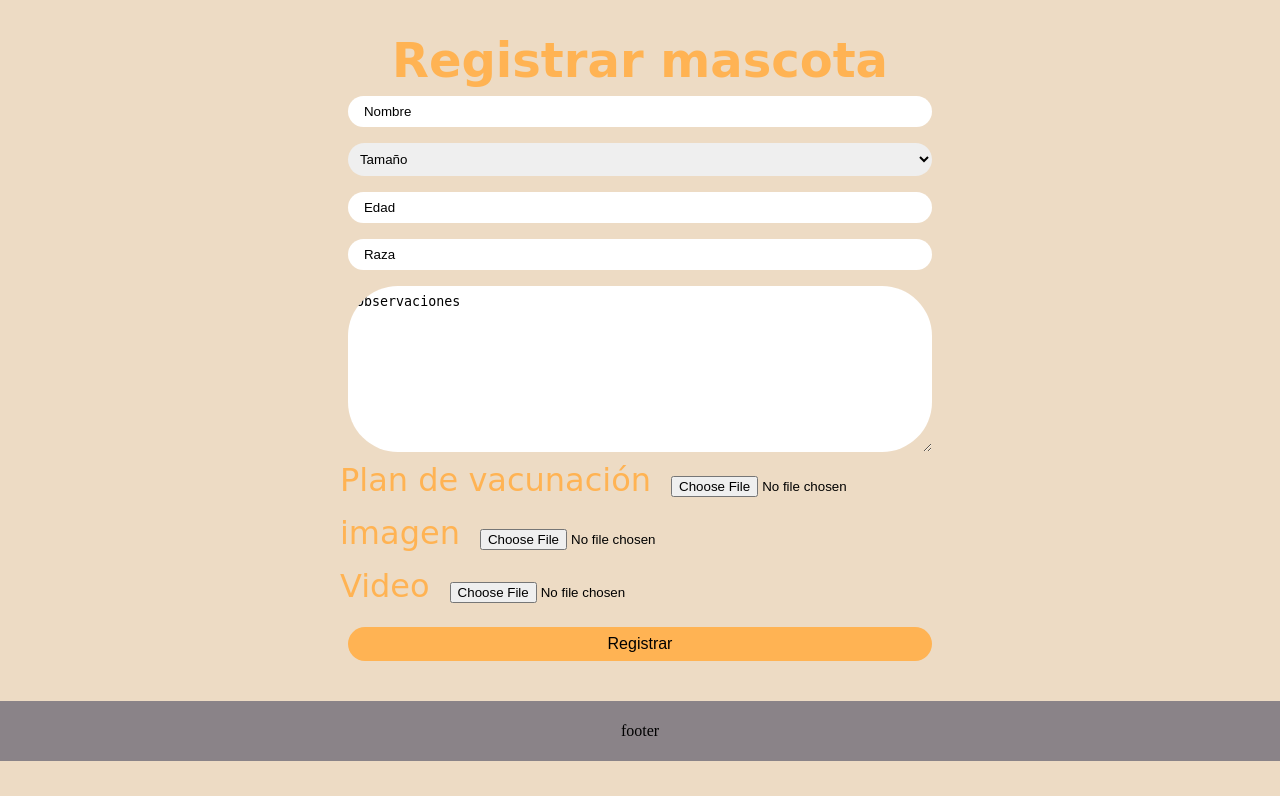
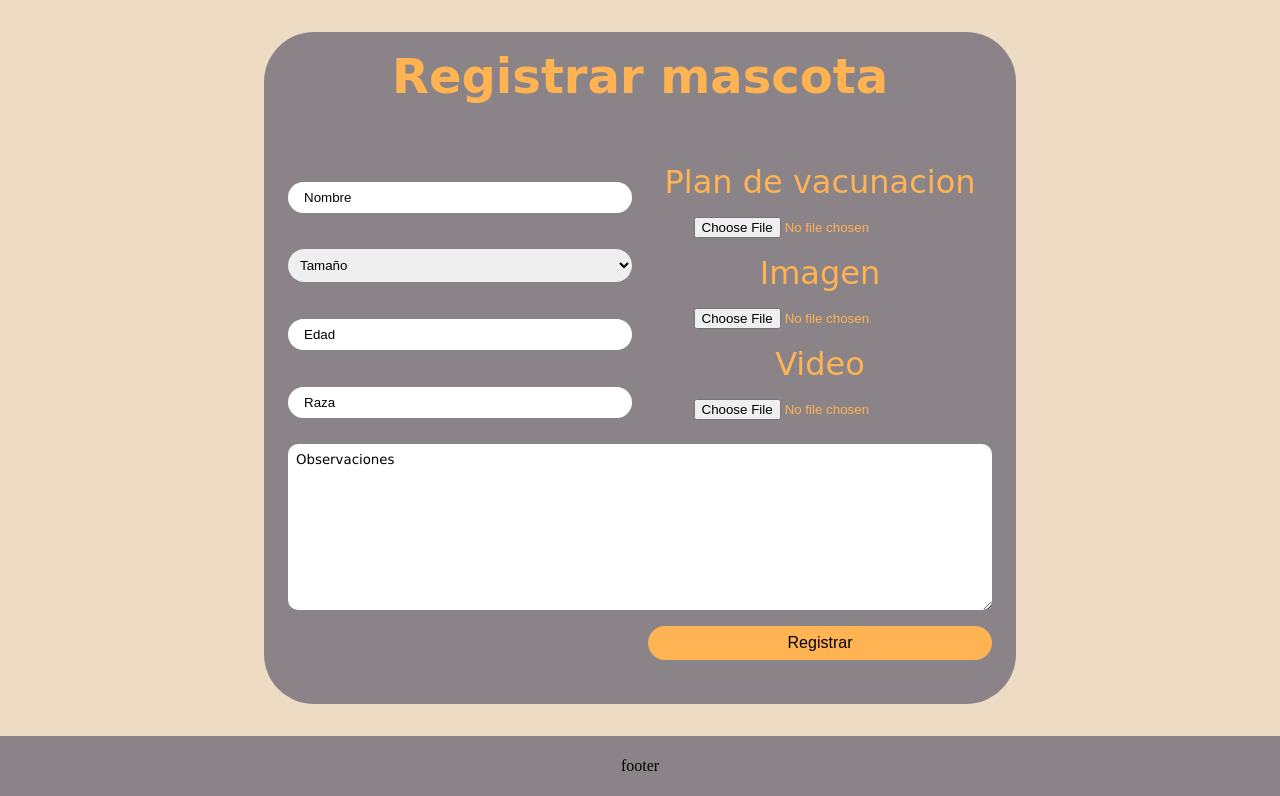
Before and after one commit to ImTobillo/PetHero, a PHP site: page /view/crear-mascota.html in a window 1280 px wide. Shown: the part 162-958 px from the top of the page. Before the commit the page ends 923 px from the top, so only its background shows below. Run offline with PHP 8.4, Linux system fonts and the light colour scheme; some web fonts are replaced.

Commit message:
cambios crear-mascota

```diff
--- a/css/crear-mascota.css
+++ b/css/crear-mascota.css
@@ -1,3 +1,50 @@
 .contenedor-form{
+    display: grid;
+    justify-content: center;
+    background-color: #8a8388;
+    border-radius: 50px;
+    padding: 1rem;
+    width: 45rem;
+    height: 40rem;
+}
 
+.form{
+    grid-template-columns: 1fr 1fr;
 }
+
+label{
+    display: block;
+    text-align: center;
+}
+
+.selector-tamaño{
+    grid-column: 1/2;
+    grid-row: 2/3;
+}
+
+.input-edad{
+    grid-column: 1/2;
+    grid-row: 3/4;
+}
+
+.input-raza{
+    grid-row: 4/5;
+    grid-column: 1/2;
+}
+.input-obs{
+    grid-column: 1/3;
+    grid-row: 5/6;
+    border-radius: 10px;
+    font-family: 'Lucida Sans', 'Lucida Sans Regular', 'Lucida Grande', 'Lucida Sans Unicode';
+}
+
+.input-images{
+    grid-row: 1/5;
+}
+
+.button{
+    grid-row: 6/7;
+    grid-column: 2/3;
+    justify-self:stretch;
+    align-self: stretch;
+}
--- a/view/crear-mascota.html
+++ b/view/crear-mascota.html
@@ -6,6 +6,7 @@
     <meta name="viewport" content="width=device-width, initial-scale=1.0">
     <link href="https://fonts.googleapis.com/css2?family=Dokdo&display=swap" rel="stylesheet">
     <link rel="stylesheet" href="../css/basic.css">
+    <link rel="stylesheet" href="../css/crear-mascota.css">
     <title>PetHero</title>
 </head>
 <body>
@@ -33,20 +34,19 @@
                     <option value="3">Grande</option>
 
                 </select>
-                <input class="input-edad" type="number" placeholder="Edad" require>
+                <input class="input-edad" type="number" placeholder="Edad" require min="0" max="20">
                 <input class="input-raza" type="text" placeholder="Raza" require>
                 <textarea class="input-obs" name="observaciones" id="1" cols="30" rows="10">Observaciones</textarea>
-                <div class="input-image">
-                    <label>Plan de vacunación</label>
+                <div class="input-images">
+                    <label>Plan de vacunacion
                     <input accept="image/png,image/jpeg" type="file" required>
-                </div>
-                <div class="input-image">
-                    <label>imagen</label>
-                    <input accept="image/png,image/jpeg" type="file" required>
-                </div>
-                <div class="input-image">
-                    <label>Video</label>
-                    <input accept="video/*" type="file" required>
+                    </label>
+                    <label>Imagen
+                    <input class="image"accept="image/png,image/jpeg" type="file">
+                    </label>
+                    <label>Video
+                    <input accept="video/*" type="file">
+                    </label>
                 </div>
                 <button class="button" type="submit">Registrar</button>
             </form>
```
